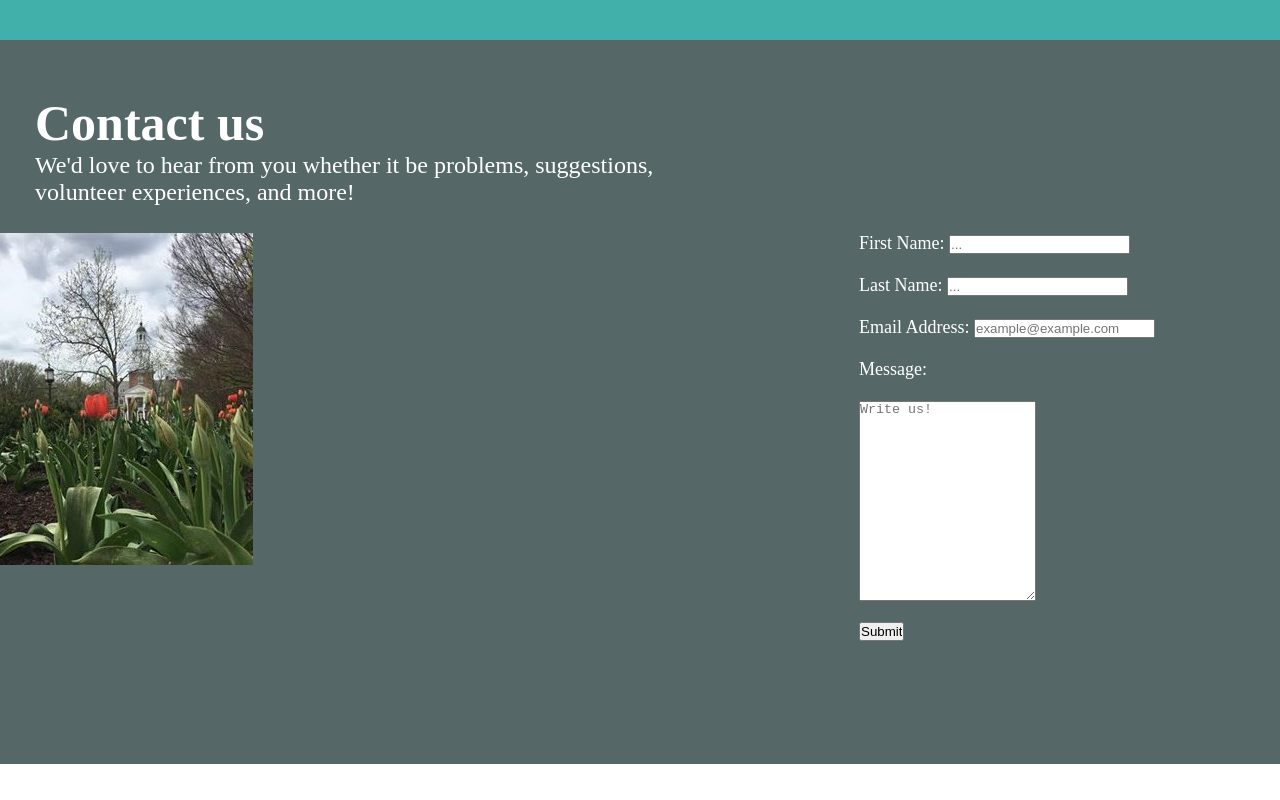
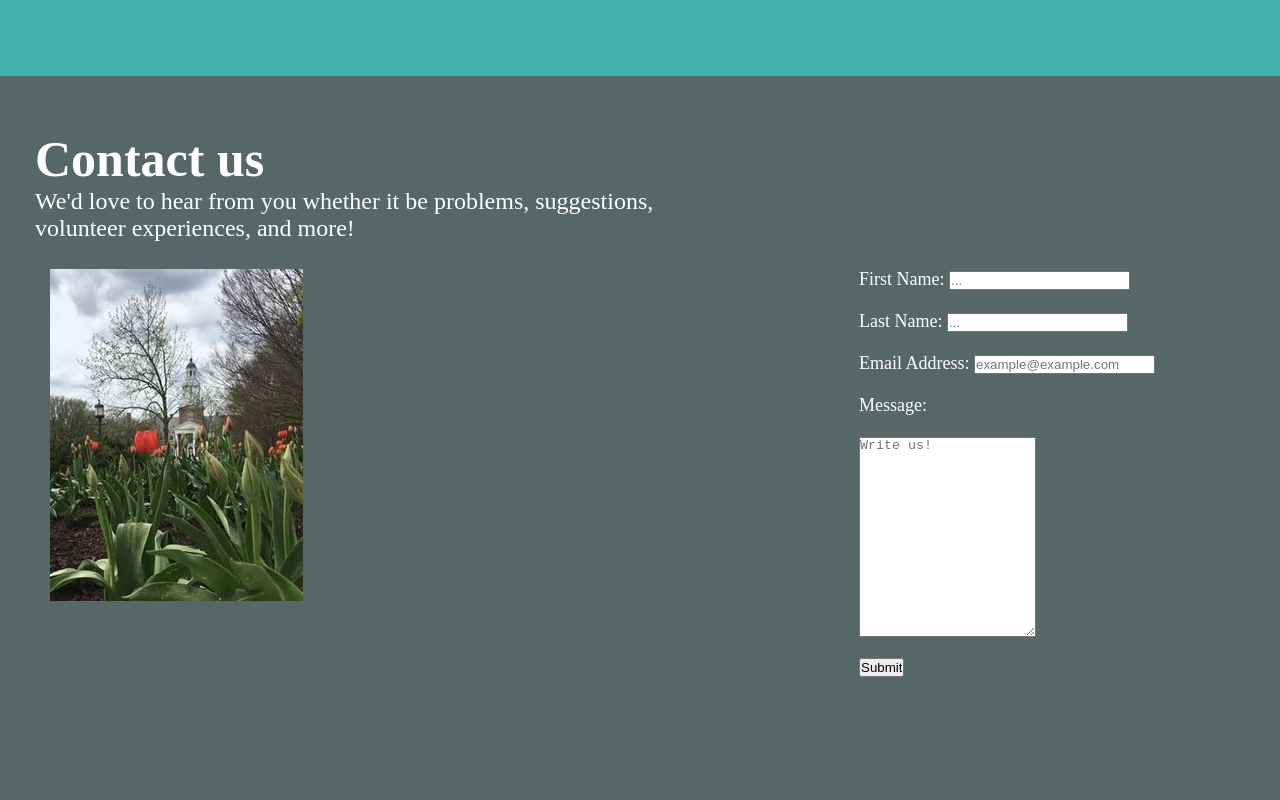
Before and after one commit to bmoreconnected2019/bmoreconnected, a plain HTML site: page index.html in a window 1280 px wide. Shown: the part 1085-1885 px from the top of the page. Before the commit the page ends 1849 px from the top, so only its background shows below. Drawn offline with Linux system fonts and the light colour scheme.

Commit message:
sleeeep
pls

```diff
--- a/index.css
+++ b/index.css
@@ -129,5 +129,5 @@
 #flowers{
     float: left;
     width: 55%;
-    margin: auto;
+    margin-left: 50px;
 }
```
Also changed, not shown: index.html (+1 -0 lines).
